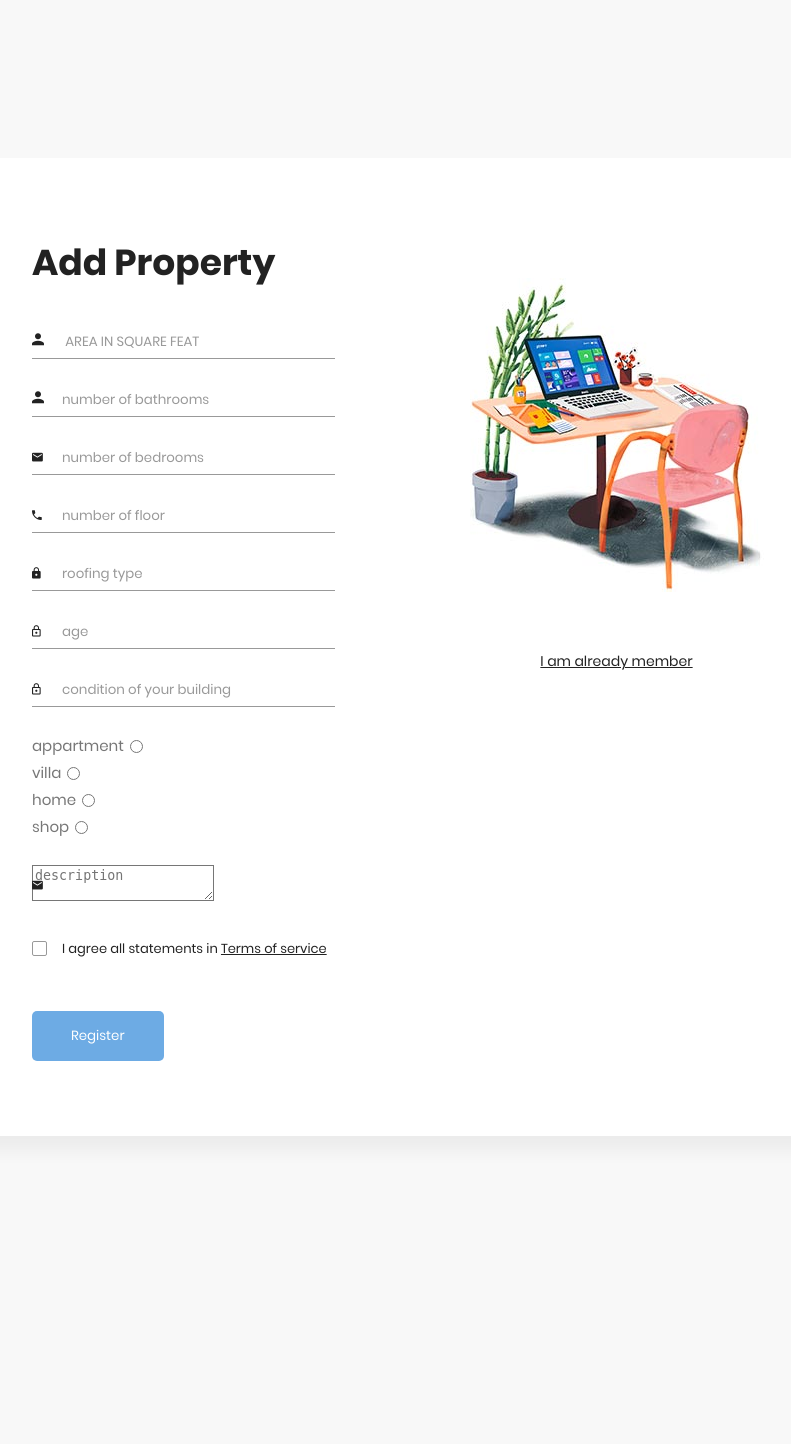
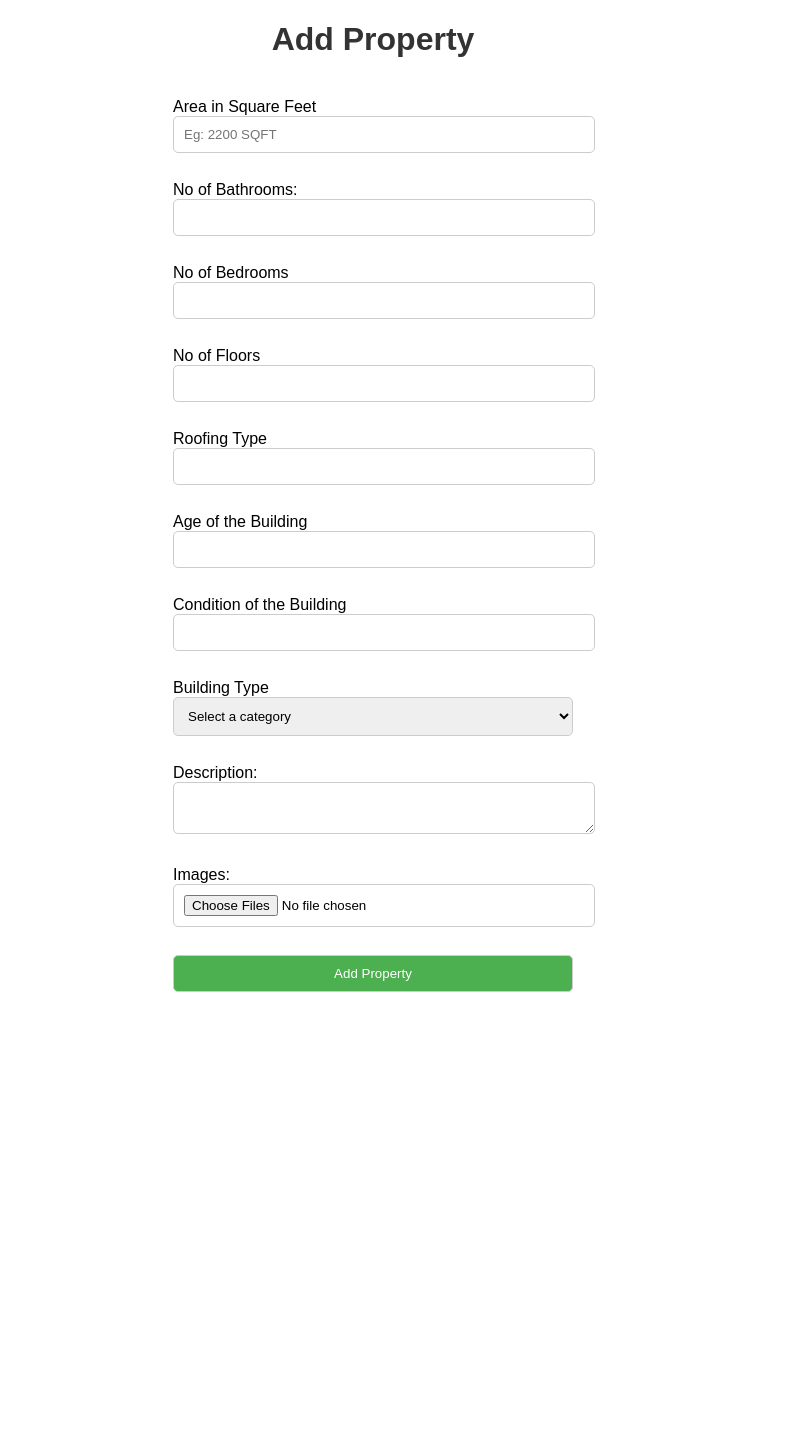
Before and after one commit to Alex-Mth/Mini-project, a PHP site: page /addproperty.php in a window 1280 px wide. Shown: the whole page, without its empty margins (267-1058 px from the left). After the commit the page ends 992 px from the top, so only its background shows below. Run offline with PHP 8.4, Linux system fonts and the light colour scheme; some libraries are stand-ins or nearby versions.

Commit message:
add property updated

```diff
--- a/addproperty.php
+++ b/addproperty.php
@@ -9,137 +9,192 @@ if ($_SERVER['REQUEST_METHOD'] === 'POST') {
     $bathroom = $_POST['bathrooms'];
     $floor = $_POST['floor'];
     $roof = $_POST['roof'];
-    $age=$_POST['age'];
-    $condition=$_POST['condition'];
-    $btype=$_POST['building_type'];
-
-
-    // Debugging: Output form data
-    //echo "Name: " . $name . "<br>";
-    //echo "Email: " . $email . "<br>";
-    //echo "Phone: " . $phone . "<br>";
-    //echo "Password: " . $password . "<br>";
-    //echo "Confirm Password: " . $confirm_password . "<br>";
+    $age = $_POST['age'];
+    $condition = $_POST['condition'];
+    $btype = $_POST['building_type'];
 
     // Validate form data (check for empty fields)
-    if (empty($area)||empty($desc) || empty($bedroom) || empty($bathroom) || empty($floor) || empty($roof) ||  empty($age)||  empty($condition)||  empty($btype))  {
+    if (empty($area) || empty($desc) || empty($bedroom) || empty($bathroom) || empty($floor) || empty($roof) || empty($age) || empty($condition) || empty($btype)) {
         echo "All fields are required.";
     } else {
-        $sql = "INSERT INTO building (areainsqft,description,bedrooms,bathrooms,floor,roof,age,condition,building_type) VALUES ('$area','$desc', '$bedroom', '$bathroom', '$floor','$roof','$age,'$condition','$btype')";
+        // Insert property details into the database
+        $sql = "INSERT INTO building (areainsqft, description, bedrooms, bathrooms, floor, roof, age, `condition`, building_type) VALUES ('$area', '$desc', '$bedroom', '$bathroom', '$floor', '$roof', '$age', '$condition', '$btype')";
 
-        if ($conn->query($sql) === TRUE) {
-            echo "Record created successfully";
-        } else {
+        if ($conn->query($sql) !== TRUE) {
             echo "Error: " . $sql . "<br>" . $conn->error;
         }
+            if (isset($_FILES['image'])) {
+                foreach ($_FILES['image']['tmp_name'] as $key => $tmp_name) {
+                    $file_name = $_FILES['image']['name'][$key];
+                    $targetFilePath = $file_name;
+                    move_uploaded_file($tmp_name, $targetFilePath);
+                    $imageData = file_get_contents($targetFilePath);
+                    $escapedImageData = $conn->real_escape_string($imageData);
+
+                    // Insert image data into the database with the associated property ID
+                    $imageSql = "INSERT INTO building_images (bid, image) VALUES ('$propertyId', '$escapedImageData')";
+                    if ($conn->query($imageSql) !== TRUE) {
+                        echo "Error: " . $imageSql . "<br>" . $conn->error;
+                    }
+                }
+            }
+
+            echo "Property and images uploaded successfully.";
+        }
     }
-}
-$conn->close();
+    $conn->close();
 ?>
 
 <!DOCTYPE html>
 <html lang="en">
+
 <head>
     <meta charset="UTF-8">
-    <meta name="viewport" content="width=device-width, initial-scale=1.0">
-    <meta http-equiv="X-UA-Compatible" content="ie=edge">
-    <title>Sign Up Form by Colorlib</title>
+    <title>Insert Product</title>
+    <style>
+        body {
+            font-family: Arial, sans-serif;
+        }
 
-    <!-- Font Icon -->
-    <link rel="stylesheet" href="fonts/material-icon/css/material-design-iconic-font.min.css">
+        h1 {
+            color: #333;
+        }
 
-    <!-- Main css -->
-    <link rel="stylesheet" href="css/login.css">
+        form {
+            max-width: 400px;
+            margin: 0 auto;
+        }
+
+        form input,
+        form textarea,
+        form select {
+            width: 100%;
+            padding: 10px;
+            margin-bottom: 10px;
+            border: 1px solid #ccc;
+            border-radius: 5px;
+        }
+
+        form input[type="submit"] {
+            background-color: #4CAF50;
+            color: white;
+            cursor: pointer;
+        }
+
+        form input[type="submit"]:hover {
+            background-color: #45a049;
+        }
+
+        ul {
+            list-style-type: none;
+            padding: 0;
+        }
+
+        ul li {
+            margin-bottom: 5px;
+        }
+
+        ul li:last-child {
+            margin-bottom: 0;
+        }
+
+        /* Modal styles */
+        .modal {
+            display: none;
+            position: fixed;
+            z-index: 1;
+            left: 0;
+            top: 0;
+            width: 100%;
+            height: 100%;
+            overflow: auto;
+            background-color: rgb(0, 0, 0);
+            background-color: rgba(0, 0, 0, 0.4);
+            align-items: center;
+            justify-content: center;
+        }
+
+        .modal-content {
+            background-color: #fefefe;
+            border: 1px solid #888;
+            width: 200px;
+            /* Set the width of the modal */
+            height: 200px;
+            /* Set the height of the modal */
+            padding: 20px;
+            text-align: center;
+            display: flex;
+            flex-direction: column;
+            justify-content: space-between;
+        }
+
+        .close {
+            background-color: #4CAF50;
+            color: white;
+            border: none;
+            padding: 10px 20px;
+            text-align: center;
+            text-decoration: none;
+            display: inline-block;
+            font-size: 16px;
+            margin: 4px 2px;
+            cursor: pointer;
+            border-radius: 5px;
+        }
+
+        .close:hover {
+            background-color: #45a049;
+        }
+    </style>
 </head>
+
 <body>
+    <h1>
+        <center>Add Property</center>
+    </h1><br>
+    <form action="" method="post" enctype="multipart/form-data">
+        <label for="areainsqft">Area in Square Feet</label>
+        <input type="text" name="areainsqft" id="areainsqft" placeholder="Eg: 2200 SQFT" required><br><br>
 
-    <div class="main">
+        <label for="bathrooms">No of Bathrooms: </label>
+        <input name="bathrooms" id="bathrooms" required></input><br><br>
 
-        <!-- Sign up form -->
-        <section class="signup">
-            <div class="container">
-                <div class="signup-content">
-                    <div class="signup-form">
-                        <h2 class="form-title">Add Property</h2>
-                        <form method="POST" class="register-form" id="register-form">
-    <div class="form-group">
-        <label for="areainsqft"><i class="zmdi zmdi-account material-icons-name"></i></label>
-        <input type="text" name="areainsqft" id="areainsqft" placeholder=" AREA IN SQUARE FEAT" required />
-    </div>
-    <div class="form-group">
-        <label for="bathrooms"><i class="zmdi zmdi-account material-icons-name"></i></label>
-        <input type="number" name="bathrooms" id="bathrooms" placeholder="number of bathrooms" required />
-    </div>
-    <div class="form-group">
-        <label for="bedrooms"><i class="zmdi zmdi-email"></i></label>
-        <input type="number" name="bedrooms" id="bedrooms" placeholder="number of bedrooms" required />
-    </div>
-    <div class="form-group">
-        <label for="floor"><i class="zmdi zmdi-phone"></i></label>
-        <input type="number" name="floor" id="floor" placeholder="number of floor" required />
-    </div>
-    <div class="form-group">
-        <label for="roof"><i class="zmdi zmdi-lock"></i></label>
-        <input type="text" name="roof" id="roof" placeholder="roofing type" required />
-    </div>
-    <div class="form-group">
-        <label for="age"><i class="zmdi zmdi-lock-outline"></i></label>
-        <input type="number" name="age" id="age" placeholder="age" required />
-</div>
-<div class="form-group">
-        <label for="condition"><i class="zmdi zmdi-lock-outline"></i></label>
-        <input type="varchar" name="condition" id="condition" placeholder="condition of your building" required />
-</div>
+        <label for="bedrooms">No of Bedrooms</label>
+        <input type="number" name="bedrooms" id="bedrooms" required><br><br>
 
+        <label for="floor">No of Floors</label>
+        <input type="number" name="floor" id="floor" required><br><br>
 
+        <label for="roof">Roofing Type</label>
+        <input type="text" name="roof" id="roof" required><br><br>
 
-<div class="form-group">
-<div class="form-check">
-<div style="display:flex; align-items: center;flex-direction: row;">
-    <p style="margin:0px;">appartment</p>
-    <input style="width:15px;" class="form-check-input" type="radio" name="building_type" id="building_type" value="apartment">
-</div>
-<div style="display:flex; align-items: center;flex-direction: row;">
-    <p style="margin:0px;">villa</p>
-    <input style="width:15px;" class="form-check-input" type="radio" name="building_type" id="building_type" value="villa">
-</div>
+        <label for="age">Age of the Building</label>
+        <input type="text" name="age" id="age" required><br><br>
 
-<div style="display:flex; align-items: center;flex-direction: row;">
-    <p style="margin:0px;">home</p>
-    <input style="width:15px;" class="form-check-input" type="radio" name="building_type" id="building_type" value="home">
-</div>
-<div style="display:flex; align-items: center;flex-direction: row;">
-    <p style="margin:0px;">shop</p>
-    <input style="width:15px;"  class="form-check-input" type="radio" name="building_type" id="building_type" value="shop">
-</div>
-</div>
-</div>
-<div class="form-group">
-        <label for="description"><i class="zmdi zmdi-email"></i></label>
-        <textarea name="description" id="description" placeholder="description" required ></textarea>
-    </div>
-    <div class="form-group">
-        <input type="checkbox" name="agree-term" id="agree-term" class="agree-term" required />
-        <label for="agree-term" class="label-agree-term"><span><span></span></span>I agree all statements in <a href="#" class="term-service">Terms of service</a></label>
-    </div>
+        <label for="condition">Condition of the Building</label>
+        <input type="text" name="condition" id="condition" required>
+        <br><br>
 
-    <div class="form-group form-button">
-        <input type="submit" name="signup" id="signup" class="form-submit" value="Register" />
-    </div>
+        <label for="building_type">Building Type</label>
+        <select name="building_type" id="building_type" required>
+            <option value="" disabled selected>Select a category</option>
+            <option value="apartment">Apartment</option>
+            <option value="villa">Villa</option>
+            <option value="house">House</option>
+            <option value="shop">Shop</option>
+        </select>
+        <br><br>
 
-</form>
+        <label for="brand">Description:</label>
+        <textarea type="text" name="description" id="description" required></textarea>
+        <br><br>
 
-                    </div>
-                    <div class="signup-image">
-                        <figure><img src="img/signup-image.jpg" alt="sing up image"></figure>
-                        <a href="signin.php" class="signup-image-link">I am already member</a>
-                    </div>
-                </div>
-            </div>
-        </section>
+        <label for="product_images">Images:</label>
+        <input type="file" name="image[]" id="image" accept="image/*" multiple><br><br>
 
-    <!-- JS -->
-    <script src="vendor/jquery/jquery.min.js"></script>
-    <script src="js/login.js"></script>
+        <input type="submit" value="Add Property">
+    </form>
+
 </body>
+
 </html>
```
Also changed, not shown: addproperty2.php (added, +77 -0 lines), wall.png (added).
